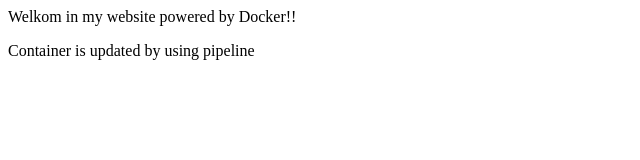
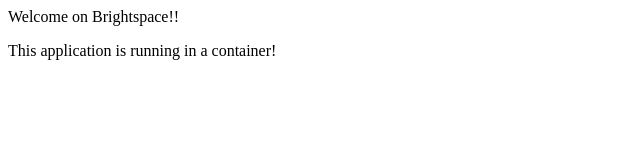
Before and after one commit to Theolansink/WelcomeBrightspace, a plain HTML site: page index.html in a window 1280 px wide. Shown: the whole page, without its empty margins (0-640 px from the left). Drawn offline with Linux system fonts and the light colour scheme.

Commit message:
Update index.html

```diff
--- a/index.html
+++ b/index.html
@@ -1,6 +1,6 @@
 <HTML>
     <BODY>
-        <p>Welkom in my website powered by Docker!!</p>
-        <p> Container is updated by using pipeline </p>
+        <p>Welcome on Brightspace!!</p>
+        <p> This application is running in a container! </p>
     </BODY>
 </HTML>
```
